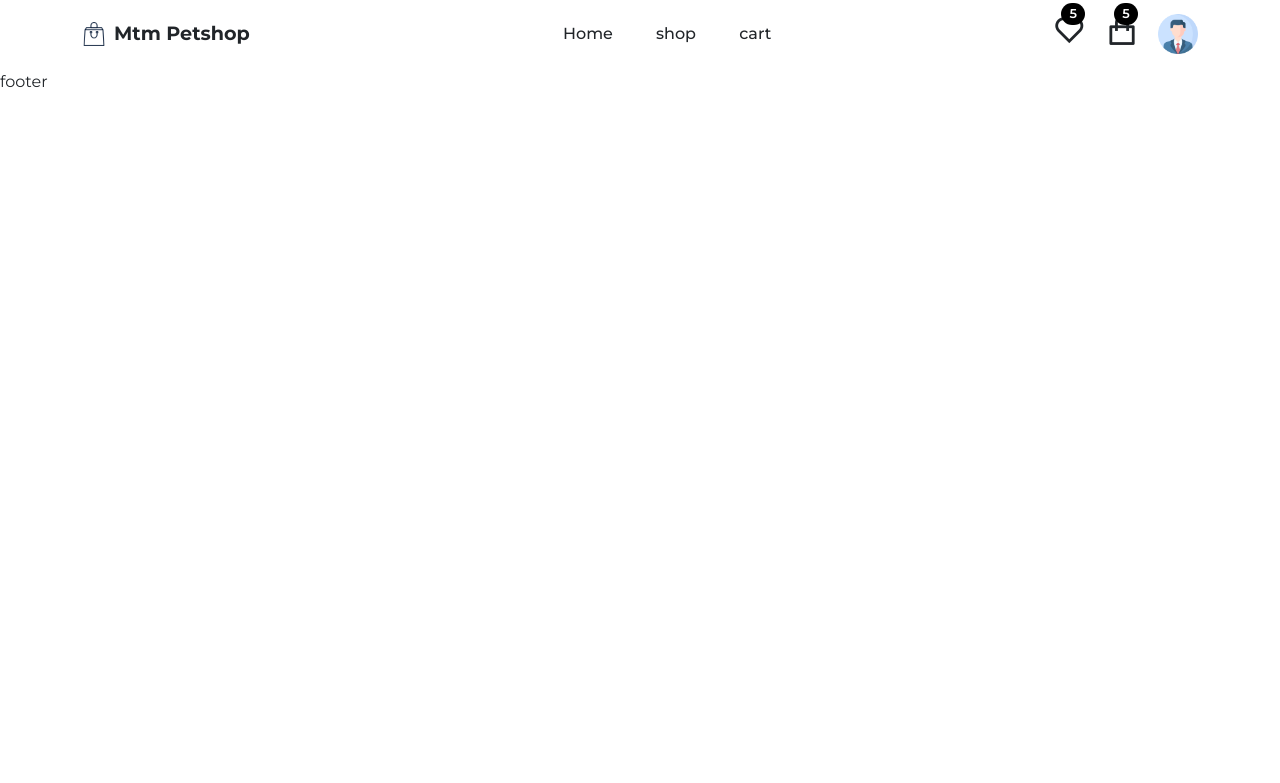
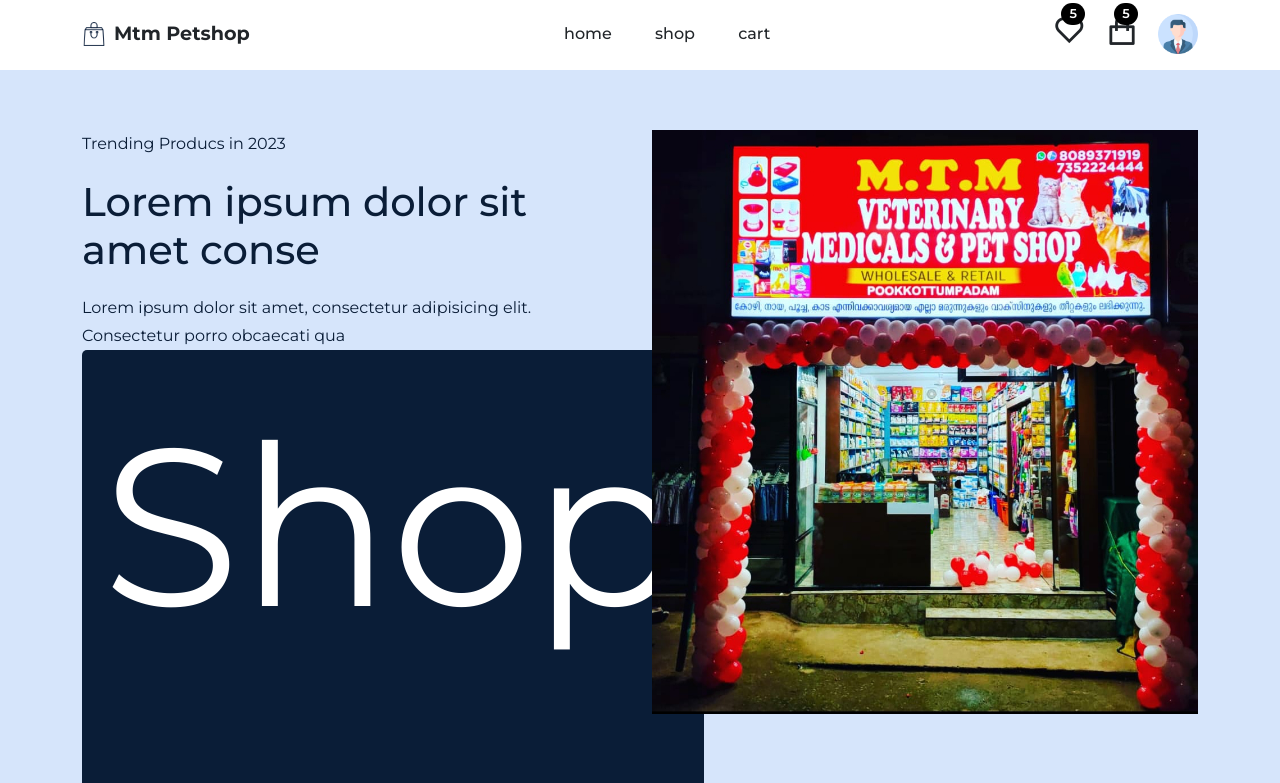
Before and after one commit to hafnahou/PetShop, a React (Create React App) app: page /home in a window 1280 px wide. Shown: the top 783 px of the page. Built offline with nearby package versions, Linux system fonts and the light colour scheme.

Commit message:
solve dom

```diff
--- /dev/null
+++ b/src/Style/home.css
@@ -0,0 +1,27 @@
+
+
+.hero_section{
+    background: var(--hero-bg);
+}
+
+.hero_section h2{
+    color: var(--primary-color);
+    font-size: 2.5rem;
+    font-weight: 500;
+    margin: 20px 0px;
+}
+.hero_section p{
+    color: var(--primary-color);
+    line-height: 28px;
+
+}
+.buy__btn{
+    border: none;
+    outline: none;
+    padding: 8px 20px;
+    border-radius: 5px;
+    background: var(--primary-color);
+    color: #fff;
+    cursor: pointer;
+    font-size: 14rem;
+}
--- a/src/components/Header/Header.jsx
+++ b/src/components/Header/Header.jsx
@@ -11,7 +11,7 @@
 const nav__links =[
   {
     path:'home',
-    display:'Home'
+    display:'home'
   },
   {
     path:'shop',
--- a/src/components/Helmet/Helmet.js
+++ b/src/components/Helmet/Helmet.js
@@ -2,8 +2,9 @@
 
 const Helmet = (props) => {
       document.title='Mtm Petshop -' +props.title;
-  return
-     <div className="w-100">{props.children}</div>
+  return  (
+   <div className="w-100">{props.children}</div>
+  )
 
 };
 
--- a/src/pages/Home.jsx
+++ b/src/pages/Home.jsx
@@ -1,21 +1,22 @@
+
+
 import React from 'react'
 import Helmet from '../components/Helmet/Helmet'
-
-import { Container,Row,Col } from 'reactstrap';
-
+import { Container,Row,Col } from 'reactstrap'
+import heroImg from '../assets/images/hero-img.jpg'
+import "../Style/home.css"
 const Home = () => {
 
-   const year=new Date().getFullYear()
+    const year =new Date().getFullYear()
 
-   return <Helmet title={'Home'}>
+     return <Helmet title={'home'}>
            <section className='hero_section'>
          <Container>
              <Row>
                <Col lg='6' md='6'>
                  <div className="hero__content">
                        <p className="hero__subtittle">
-                        Trending Producs {year}
-                      </p>
+                         Trending Producs in {year} </p>
                       <h2>Lorem ipsum dolor sit amet conse</h2>
                     <p>Lorem ipsum dolor sit amet, consectetur adipisicing elit.
                           Consectetur porro obcaecati qua</p>
@@ -23,19 +24,19 @@
                           <button className='buy__btn'>Shop Now</button>
                 </div>
                </Col>
+
               <Col lg='6' md='6'>
                 <div className="hero__img">
-                     <img src="../assets/images/hero-img.jpg" alt="" />
+                    <img src={heroImg} alt="" />
                  </div>
                </Col>
              </Row>
 
           </Container>
     </section>
+
      </Helmet>
 
-
-
-};
+}
 
 export default Home
--- a/src/routers/Routers.js
+++ b/src/routers/Routers.js
@@ -12,9 +12,10 @@
 
 const Routers=()=> {
   return(
+    <>
    <Routes>
   <Route path='/' element={<Navigate to='home'/>} />
-    <Route path='home' element={<Home/>} />
+    <Route path='home' element={<Home/>}  />
     <Route path='shop' element={<Shop/>} />
     <Route path='shop/:id' element={<ProductDetails/>} />
     <Route path='cart' element={<Cart/>} />
@@ -22,6 +23,7 @@
     <Route path='login' element={<Login/>} />
     <Route path='signup' element={<Signup/>} />
   </Routes>
+    </>
   );
 }
 
```
Also changed, not shown: src/index.js (+6 -3 lines). Lines whose indentation alone changed are shown as unchanged.
